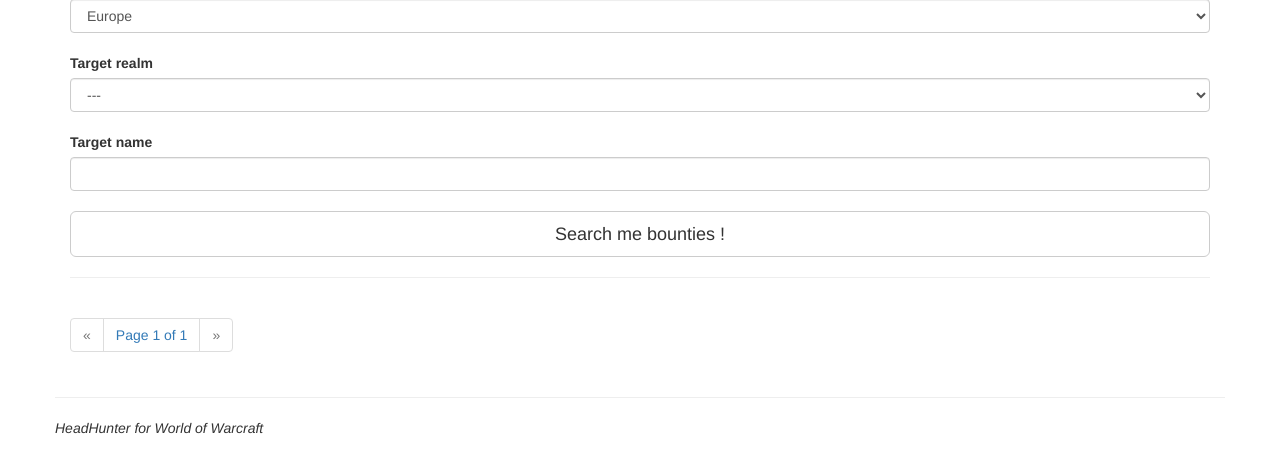
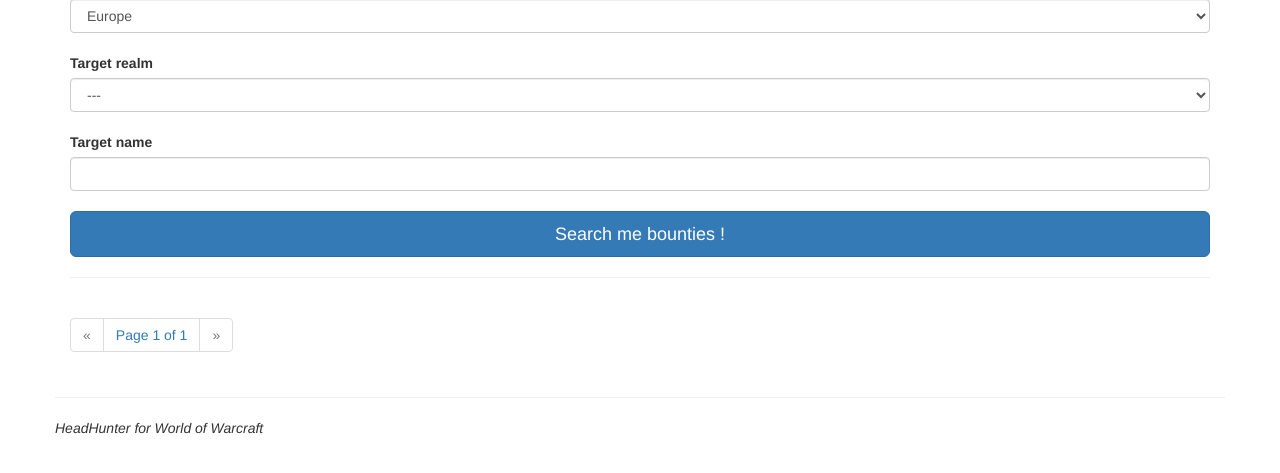
Before and after one commit to toxinu/bounty-o-matic, a Django app: page /bounty/ in a window 1280 px wide. Shown: the part 177-650 px from the top of the page. Run offline with Django 3.2, Linux system fonts and the light colour scheme; data that the repository does not hold is empty; some libraries are stand-ins or nearby versions.

Commit message:
Change search button color

```diff
--- a/templates/bounties/list.html
+++ b/templates/bounties/list.html
@@ -52,7 +52,7 @@
   <br>
 
   <button
-      class="btn btn-default btn-lg btn-block"
+      class="btn btn-primary btn-lg btn-block"
       id="search">
     Search me bounties !
   </button>
```
